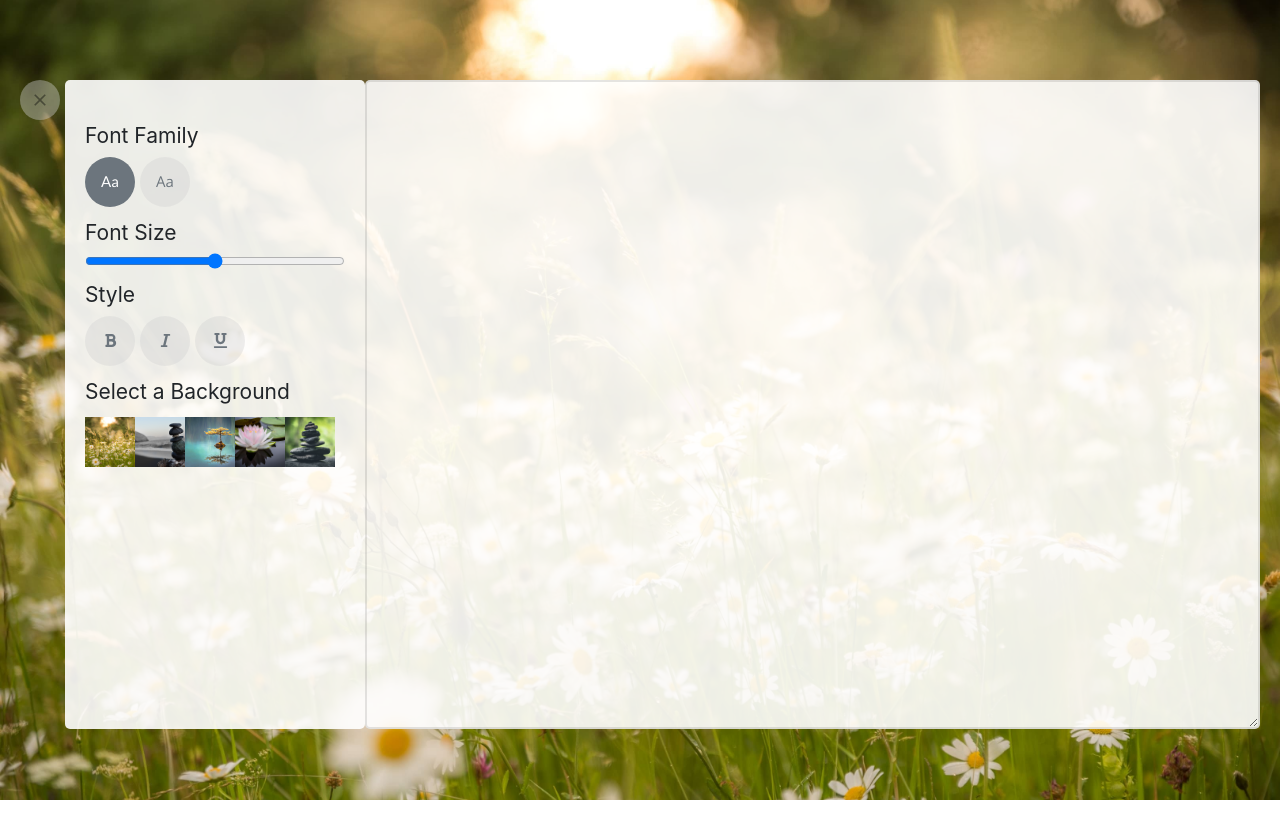
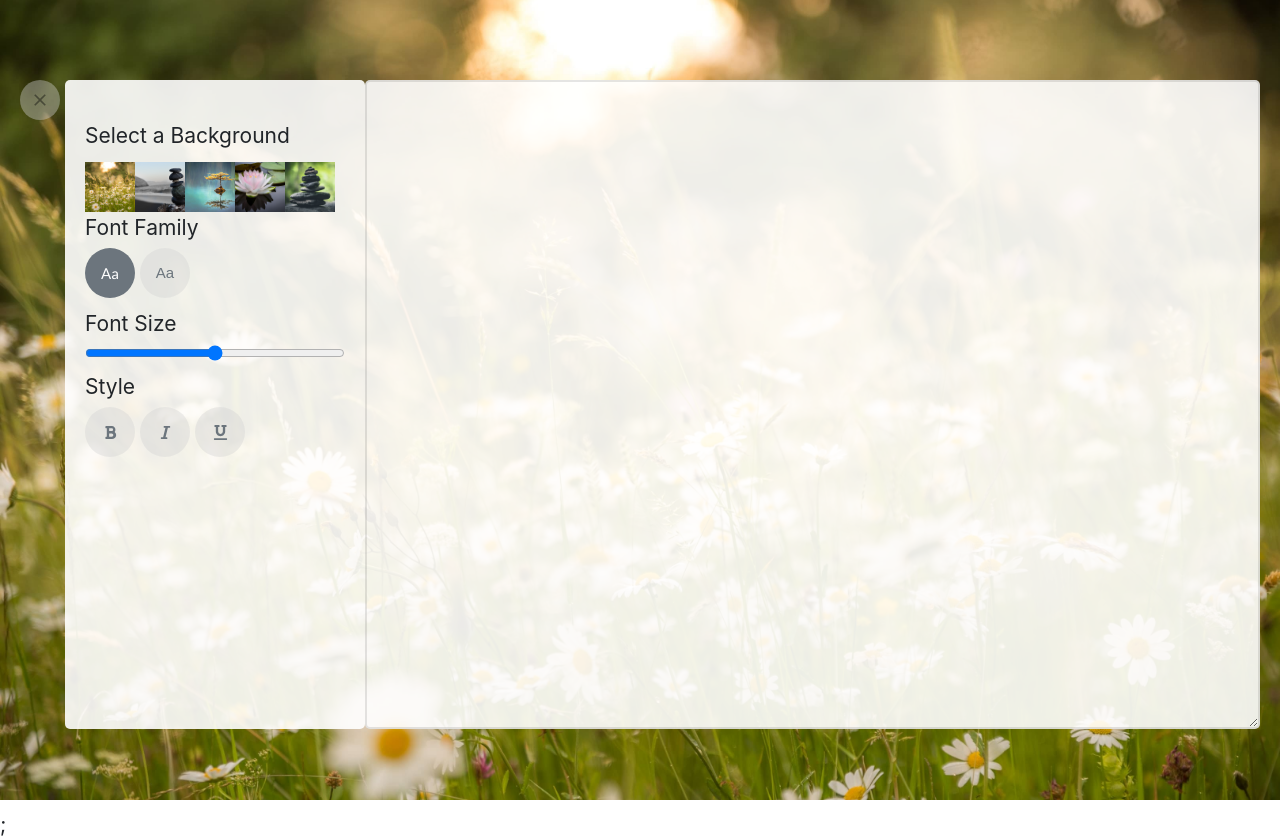
Before and after one commit to SergiOca87/writterapp, a Next.js app: page / in a window 1280 px wide. Both pictures are taken after a click on the button 40 px from the left and 100 px from the top of the page. Before the commit the page ends 809 px from the top, so only its background shows below. Built offline with nearby package versions, Linux system fonts and the light colour scheme.

Commit message:
Switched state to context for the Options

```diff
--- a/components/Background.js
+++ b/components/Background.js
@@ -1,7 +1,7 @@
-import React from "react";
+import { useContext } from "react";
 import Image from "next/image";
 import styled from "styled-components";
-import { css } from "styled-components";
+import OptionsContext from "../context/OptionsContext";
 
 const StyledBackgroundWrap = styled.div`
     position: fixed;
@@ -20,11 +20,8 @@ const StyledBackground = styled.div`
     // background-position: center;
 `;
 
-export default function Background({ active }) {
-    const setBg = () => {
-        console.log("click");
-    };
-
+export default function Background() {
+    const { options } = useContext(OptionsContext);
     return (
         <>
             <StyledBackgroundWrap>
@@ -32,7 +29,7 @@ export default function Background({ active }) {
                     layout="fill"
                     objectFit="cover"
                     quality={100}
-                    src={active}
+                    src={options.background}
                     alt="Background Image"
                 />
             </StyledBackgroundWrap>
--- a/components/BackgroundSwitcher.js
+++ b/components/BackgroundSwitcher.js
@@ -1,4 +1,4 @@
-import React, { useState } from "react";
+import React, { useState, useContext } from "react";
 import styled from "styled-components";
 import Image from "next/image";
 import bg1 from "../public/1.jpg";
@@ -6,6 +6,7 @@ import bg2 from "../public/2.jpg";
 import bg3 from "../public/3.jpg";
 import bg4 from "../public/4.jpg";
 import bg5 from "../public/5.jpg";
+import OptionsContext from "../context/OptionsContext";
 
 const backgrounds = [bg1, bg2, bg3, bg4, bg5];
 
@@ -19,14 +20,8 @@ const StyledThumbnailsWrap = styled.div`
     }
 `;
 
-export default function BackgroundSwitcher({ setOptions }) {
-    const [backgroundSrc, setBackgroundSrc] = useState(bg1);
-
-    const backgroundChange = (src) => {
-        return setOptions({
-            background: src,
-        });
-    };
+export default function BackgroundSwitcher() {
+    const { options, setOptions } = useContext(OptionsContext);
 
     return (
         <>
@@ -40,7 +35,12 @@ export default function BackgroundSwitcher({ setOptions }) {
                             width={50}
                             height={50}
                             data-src={background.src}
-                            onClick={(e) => backgroundChange(background.src)}
+                            onClick={(e) => {
+                                setOptions({
+                                    ...options,
+                                    background: background.src,
+                                });
+                            }}
                         />
                     );
                 })}
--- a/components/MenuToggle.js
+++ b/components/MenuToggle.js
@@ -65,8 +65,8 @@ export default function MenuToggle({ options, setOptions }) {
             </StyledMenuToggle>
             <StyledDrawer className={isOpen ? "open" : "closed"}>
                 <StyledDrawerContent className="inner-content">
+                    <BackgroundSwitcher setOptions={setOptions} />
                     <OptionsForm options={options} setOptions={setOptions} />
-                    <BackgroundSwitcher setOptions={setOptions} />
                 </StyledDrawerContent>
             </StyledDrawer>
         </StyledDrawerWrap>
--- a/components/OptionsForm.js
+++ b/components/OptionsForm.js
@@ -1,4 +1,4 @@
-import React, { useState } from "react";
+import React, { useState, useContext } from "react";
 import Button from "react-bootstrap/Button";
 import Form from "react-bootstrap/Form";
 import OverlayTrigger from "react-bootstrap/OverlayTrigger";
@@ -7,6 +7,7 @@ import styled from "styled-components";
 import { FaBold } from "react-icons/fa";
 import { FaItalic } from "react-icons/fa";
 import { FaUnderline } from "react-icons/fa";
+import OptionsContext from "../context/OptionsContext";
 
 const StyledFormWrap = styled.div`
     option {
@@ -31,7 +32,9 @@ const StyledButtonGroup = styled.div`
     }
 `;
 
-export default function OptionsForm({ options, setOptions }) {
+export default function OptionsForm() {
+    const { options, setOptions } = useContext(OptionsContext);
+
     const renderTooltip = (props) => (
         <Tooltip id="button-tooltip" {...props}>
             Simple tooltip
@@ -54,6 +57,12 @@ export default function OptionsForm({ options, setOptions }) {
                             <Button
                                 variant="outline-secondary"
                                 className="active"
+                                onClick={(e) =>
+                                    setOptions({
+                                        ...options,
+                                        fontFamily: "Lato",
+                                    })
+                                }
                             >
                                 <span className="lato">Aa</span>
                             </Button>
@@ -65,7 +74,15 @@ export default function OptionsForm({ options, setOptions }) {
                                 <Tooltip id="button-tooltip">Open Sans</Tooltip>
                             }
                         >
-                            <Button variant="outline-secondary">
+                            <Button
+                                variant="outline-secondary"
+                                onClick={(e) =>
+                                    setOptions({
+                                        ...options,
+                                        fontFamily: "OpenSans",
+                                    })
+                                }
+                            >
                                 <span className="open-sans">Aa</span>
                             </Button>
                         </OverlayTrigger>
@@ -100,13 +117,40 @@ export default function OptionsForm({ options, setOptions }) {
                 <Form.Group controlId="formBasicButtons">
                     <Form.Label>Style</Form.Label>
                     <StyledButtonGroup>
-                        <Button className="round" variant="outline-secondary">
+                        <Button
+                            className="round"
+                            variant="outline-secondary"
+                            onClick={(e) =>
+                                setOptions({
+                                    ...options,
+                                    fontWeight: "bold",
+                                })
+                            }
+                        >
                             <FaBold />
                         </Button>{" "}
-                        <Button className="round" variant="outline-secondary">
+                        <Button
+                            className="round"
+                            variant="outline-secondary"
+                            onClick={(e) =>
+                                setOptions({
+                                    ...options,
+                                    fontStyle: "italic",
+                                })
+                            }
+                        >
                             <FaItalic />
                         </Button>{" "}
-                        <Button className="round" variant="outline-secondary">
+                        <Button
+                            className="round"
+                            variant="outline-secondary"
+                            onClick={(e) =>
+                                setOptions({
+                                    ...options,
+                                    textDecoration: "underline",
+                                })
+                            }
+                        >
                             <FaUnderline />
                         </Button>{" "}
                     </StyledButtonGroup>
--- a/components/TextArea.js
+++ b/components/TextArea.js
@@ -1,6 +1,7 @@
-import React, { useState } from "react";
+import React, { useContext, useState } from "react";
 import styled from "styled-components";
 import { css } from "styled-components";
+import OptionsContext from "../context/OptionsContext";
 
 const StyledTextArea = styled.textarea`
     min-height: 80vh;
@@ -22,8 +23,35 @@ const StyledForm = styled.form`
     max-width: 110rem;
 `;
 
-export default function TextArea({ options }) {
+export default function TextArea() {
     const [text, setText] = useState("");
+    // const [selectedText, setSelectedText] = useState("");
+
+    const { options } = useContext(OptionsContext);
+
+    //TODO: Trying to get the highlighted text, no window in Next.js
+    // const getSelectedText = () => {
+    //     const selection = window.getSelection();
+    //     console.log(selection);
+    // };
+
+    // useEffect(() => {
+    //     hasWindow();
+    //     return () => {
+    //         hasWindow();
+    //     };
+    // }, []);
+
+    // const hasWindow = () => {
+    //     return typeof window === "object";
+    //     console.log("has window?");
+    // };
+
+    // if (!hasWindow()) {
+    //     // const selection = window.getSelection();
+    //     // console.log(selection);
+    //     console.log("No window");
+    // }
 
     return (
         <StyledForm>
@@ -32,7 +60,14 @@ export default function TextArea({ options }) {
                 onChange={(e) => {
                     setText(e.target.value);
                 }}
-                style={{ fontSize: `${options.fontSize}px` }}
+                style={{
+                    fontSize: `${options.fontSize}px`,
+                    fontFamily: `${options.fontFamily}`,
+                    fontStyle: `${options.fontStyle}`,
+                    fontWeight: `${options.fontWeight}`,
+                    textDecoration: `${options.textDecoration}`,
+                }}
+                // onMouseUp={getSelectedText}
             />
         </StyledForm>
     );
--- /dev/null
+++ b/context/OptionsContext.js
@@ -0,0 +1,22 @@
+import { useState, createContext } from "react";
+import bg1 from "../public/1.jpg";
+
+const OptionsContext = createContext();
+
+export const OptionsProvider = ({ children }) => {
+    const [options, setOptions] = useState({
+        background: bg1.src,
+        fontFamily: "Lato",
+        fontStyle: "initial",
+        fontWeight: "initial",
+        textDecoration: "none",
+        fontSize: "21",
+    });
+    return (
+        <OptionsContext.Provider value={{ options, setOptions }}>
+            {children}
+        </OptionsContext.Provider>
+    );
+};
+
+export default OptionsContext;
--- a/package.json
+++ b/package.json
@@ -15,7 +15,8 @@
     "react-bootstrap": "^1.6.1",
     "react-dom": "17.0.2",
     "react-icons": "^4.2.0",
-    "styled-components": "^5.3.0"
+    "styled-components": "^5.3.0",
+    "text-selection-react": "^1.1.8"
   },
   "devDependencies": {
     "babel-plugin-styled-components": "^1.12.0",
--- a/pages/_app.js
+++ b/pages/_app.js
@@ -1,8 +1,13 @@
 import "bootstrap/dist/css/bootstrap.min.css";
 import "../styles/globals.css";
+import { OptionsProvider } from "../context/OptionsContext";
 
 function MyApp({ Component, pageProps }) {
-    return <Component {...pageProps} />;
+    return (
+        <OptionsProvider>
+            <Component {...pageProps} />;
+        </OptionsProvider>
+    );
 }
 
 export default MyApp;
--- a/pages/index.js
+++ b/pages/index.js
@@ -1,4 +1,3 @@
-import { useState } from "react";
 import Head from "next/head";
 import Image from "next/image";
 import styles from "../styles/Home.module.css";
@@ -6,7 +5,6 @@ import MenuToggle from "../components/MenuToggle";
 import TextArea from "../components/TextArea";
 import Background from "../components/Background";
 import styled from "styled-components";
-import bg1 from "../public/1.jpg";
 
 //TODO: pass down the set Options to the textarea, to use those styles
 
@@ -18,14 +16,6 @@ const StyledMain = styled.main`
 `;
 
 export default function Home() {
-    const [options, setOptions] = useState({
-        background: bg1,
-        fontFamily: "Lato",
-        fontStyle: "initial",
-        fontWeight: "initial",
-        fontSize: "2.1rem",
-    });
-
     return (
         <div>
             <Head>
@@ -40,9 +30,9 @@ export default function Home() {
             </Head>
 
             <StyledMain>
-                <MenuToggle options={options} setOptions={setOptions} />
-                <Background active={options.background} />
-                <TextArea options={options} />
+                <MenuToggle />
+                <Background />
+                <TextArea />
             </StyledMain>
         </div>
     );
--- a/styles/globals.css
+++ b/styles/globals.css
@@ -26,7 +26,7 @@ a {
     font-family: "Lato", sans-serif;
 }
 .open-sans {
-    font-family: "Open Sans", sans-serif;
+    font-family: "OpenSans", sans-serif;
 }
 .tooltip {
     font-size: 1.6rem;
```
Also changed, not shown: 1 other file (tests, documents, lock files or other folders).
